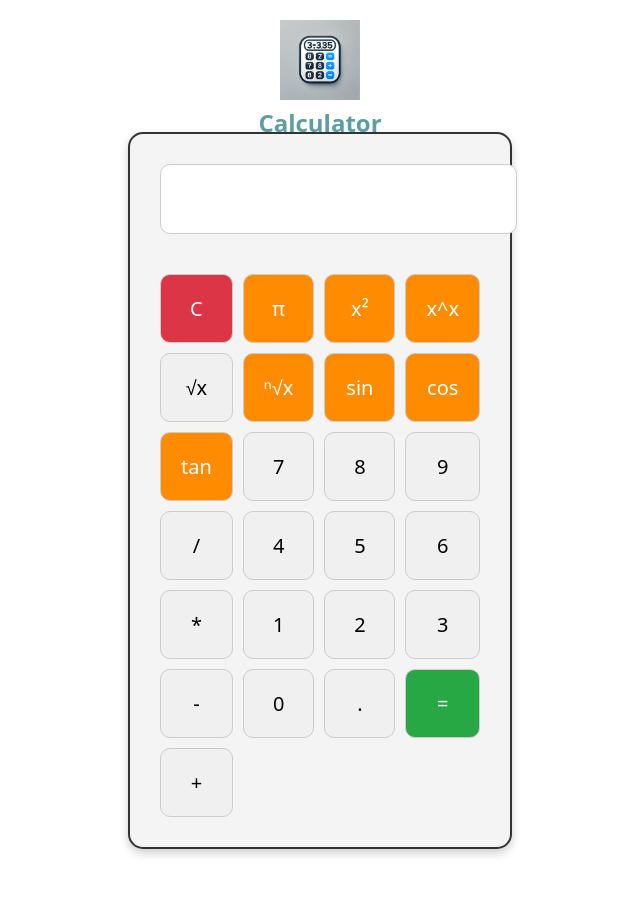
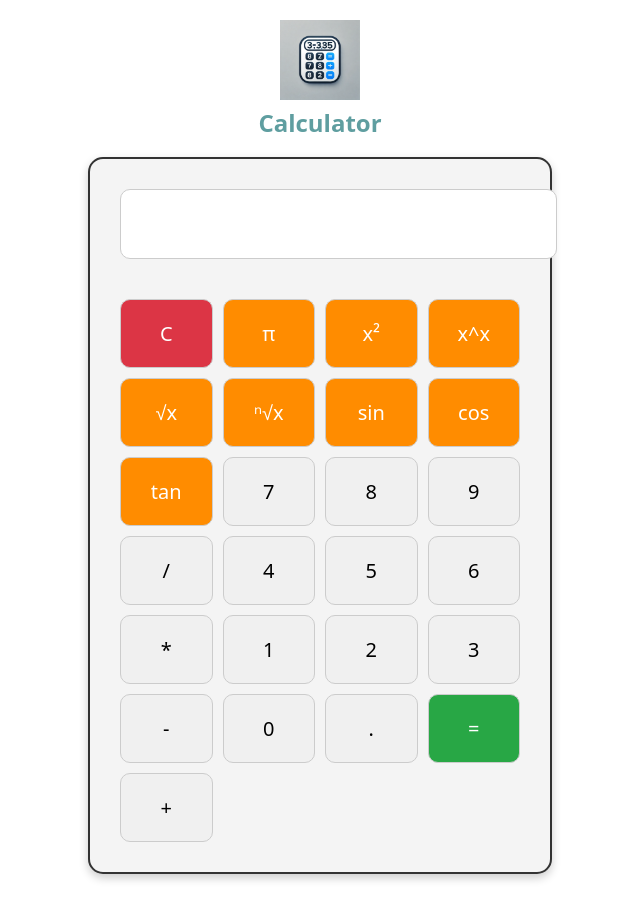
Before and after one commit to maitevargas9/calculator, a React (Vite) app: page / in a window 1280 px wide. Shown: the top 920 px of the page, without its empty margins (320-960 px from the left). Built offline with nearby package versions, Linux system fonts and the light colour scheme.

Commit message:
Styling adjusted.

```diff
--- a/src/App.css
+++ b/src/App.css
@@ -33,8 +33,8 @@
 }
 
 .calculator {
-  width: 320px;
-  margin: 100px auto 30px auto;
+  width: 400px;
+  margin: 125px auto 30px auto;
   border: 2px solid #333;
   border-radius: 15px;
   padding: 30px;
@@ -43,7 +43,7 @@
 }
 
 .display {
-  text-align: left;
+  text-align: center;
   margin-bottom: 20px;
 }
 
--- a/src/components/Buttons.jsx
+++ b/src/components/Buttons.jsx
@@ -28,6 +28,7 @@ export default function Buttons({ onButtonClick }) {
                       "x²",
                       "x³",
                       "x^x",
+                      "√x",
                       "ⁿ√x",
                       "sin",
                       "cos",
```
